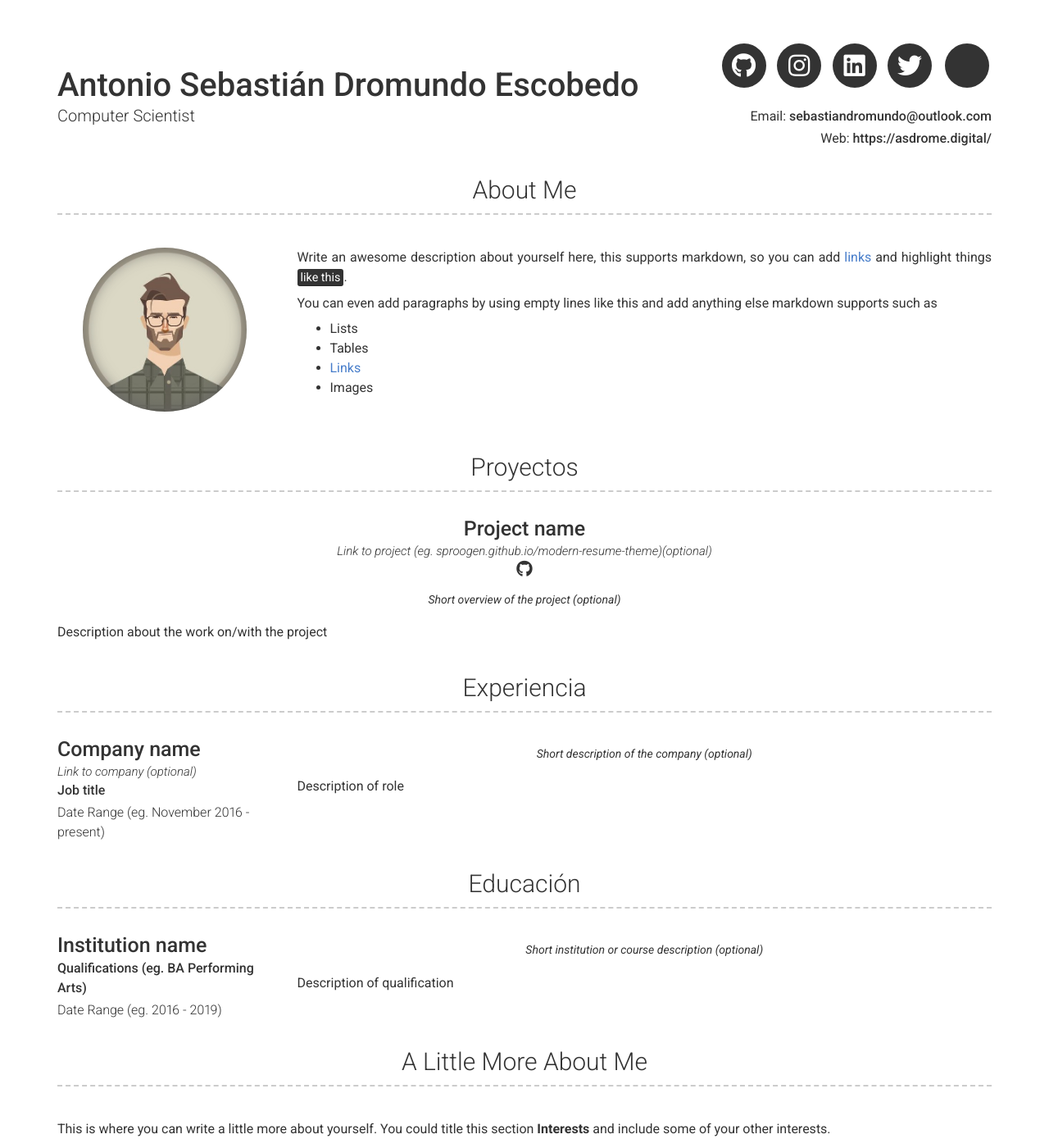
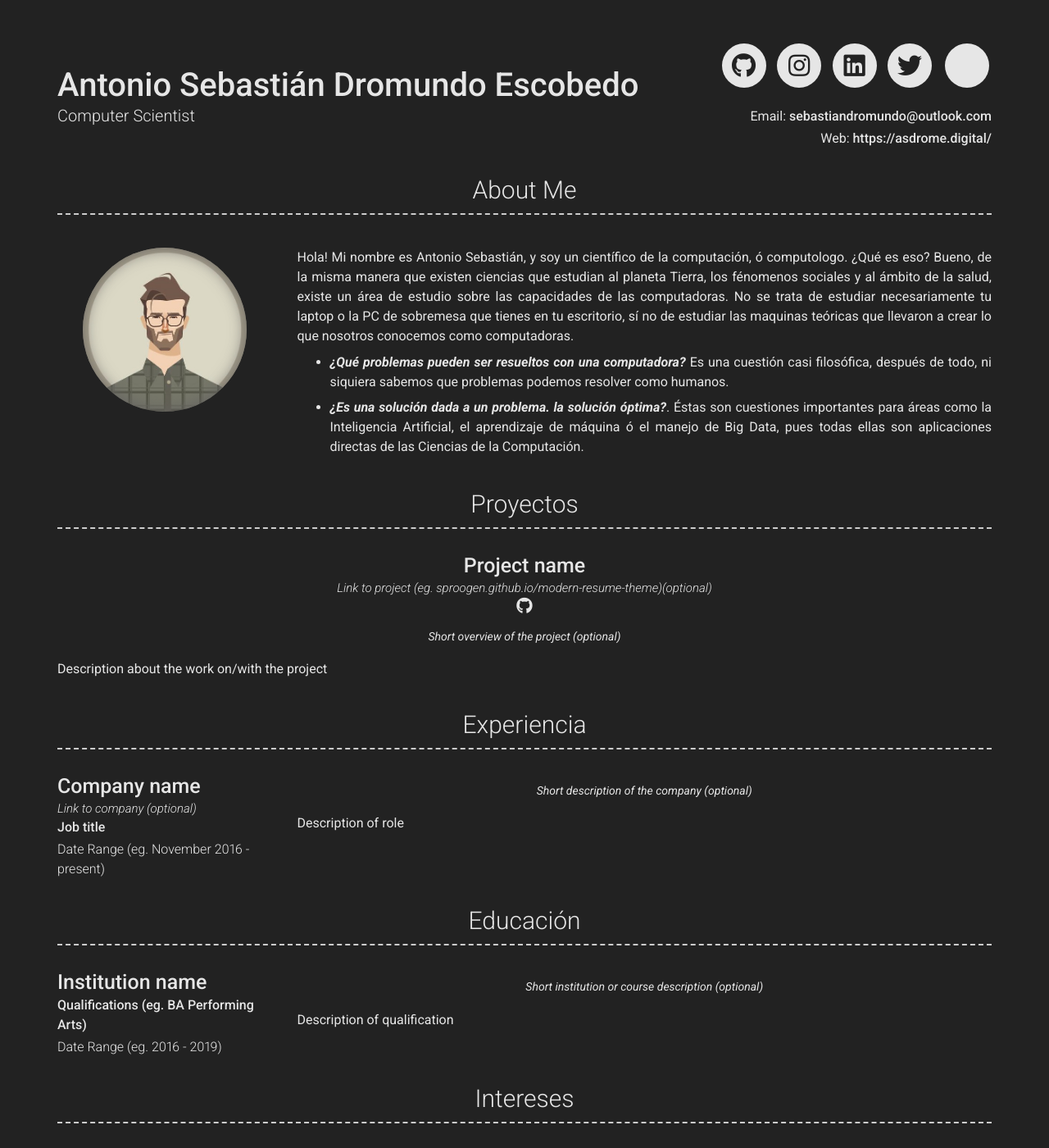
Before and after one commit to asdromundo/asdromundo.github.io, a Jekyll site: the page built from index.md, in a window 1280 px wide and 1400 px high. Shown: the whole window at 82% size. Built offline with Jekyll 4.4.1, drawn with Linux system fonts in a browser that asks for light colours; nearby versions of some CDN libraries.

Commit message:
Resume theme v1.1

```diff
--- a/_config.yml
+++ b/_config.yml
@@ -10,7 +10,7 @@ phone:
 website: https://asdrome.digital/
 
 # Dark Mode (true/false/never)
-darkmode: false
+darkmode: true
 
 # Social links
 twitter_username: asdromundo
@@ -46,13 +46,19 @@ additional_links:
 # about_title: About Me (Use this to override about section title)
 about_profile_image: images/profile.jpg
 about_content: | # this will include new lines to allow paragraphs
-  Write an awesome description about yourself here, this supports markdown, so you can add [links](http://foobar.com) and highlight things <mark>like this</mark>.
 
-  You can even add paragraphs by using empty lines like this and add anything else markdown supports such as
-    - Lists
-    - Tables
-    - <a href="google.com">Links</a>
-    - Images
+  Hola! Mi nombre es Antonio Sebastián, y soy un científico de la computación, ó computologo. ¿Qué es eso? Bueno, de la misma manera que existen ciencias que estudian al planeta Tierra, los fénomenos sociales y al ámbito de la salud, existe un área de estudio sobre las capacidades de las computadoras. No se trata de estudiar necesariamente tu laptop o la PC de sobremesa que tienes en tu escritorio, sí no de estudiar las maquinas teóricas que llevaron a crear lo que nosotros conocemos como computadoras.
+
+  - ***¿Qué problemas pueden ser resueltos con una computadora?*** Es una cuestión casi filosófica, después de todo, ni siquiera sabemos que problemas podemos resolver como humanos.
+
+  - ***¿Es una solución dada a un problema. la solución óptima?***. Éstas son cuestiones importantes para áreas como la Inteligencia Artificial, el aprendizaje de máquina ó el manejo de Big Data, pues todas ellas son aplicaciones directas de las Ciencias de la Computación.
+
+#  Write an awesome description about yourself here, this supports markdown, so you can add [links](http://foobar.com) and highlight things <mark>like this</mark>.
+#  You can even add paragraphs by using empty lines like this and add anything else markdown supports such as
+#    - Lists
+#    - Tables
+#    - <a href="google.com">Links</a>
+#    - Images
 
 # Projects Section
 projects_title: Proyectos #(Use this to override about projects section title)
@@ -64,7 +70,7 @@ experience_title: Experiencia #(Use this to override about experience section ti
 education_title: Educación #(Use this to override about education section title)
 
 # More Section
-# more_title: A Little More About Me #(Use this to override about more section title)
+more_title: Intereses #(Use this to override about more section title)
 more_content: | # this will include new lines to allow paragraphs
   This is where you can write a little more about yourself. You could title this section **Interests** and include some of your other interests.
 
```
Also changed, not shown: Gemfile.lock.
